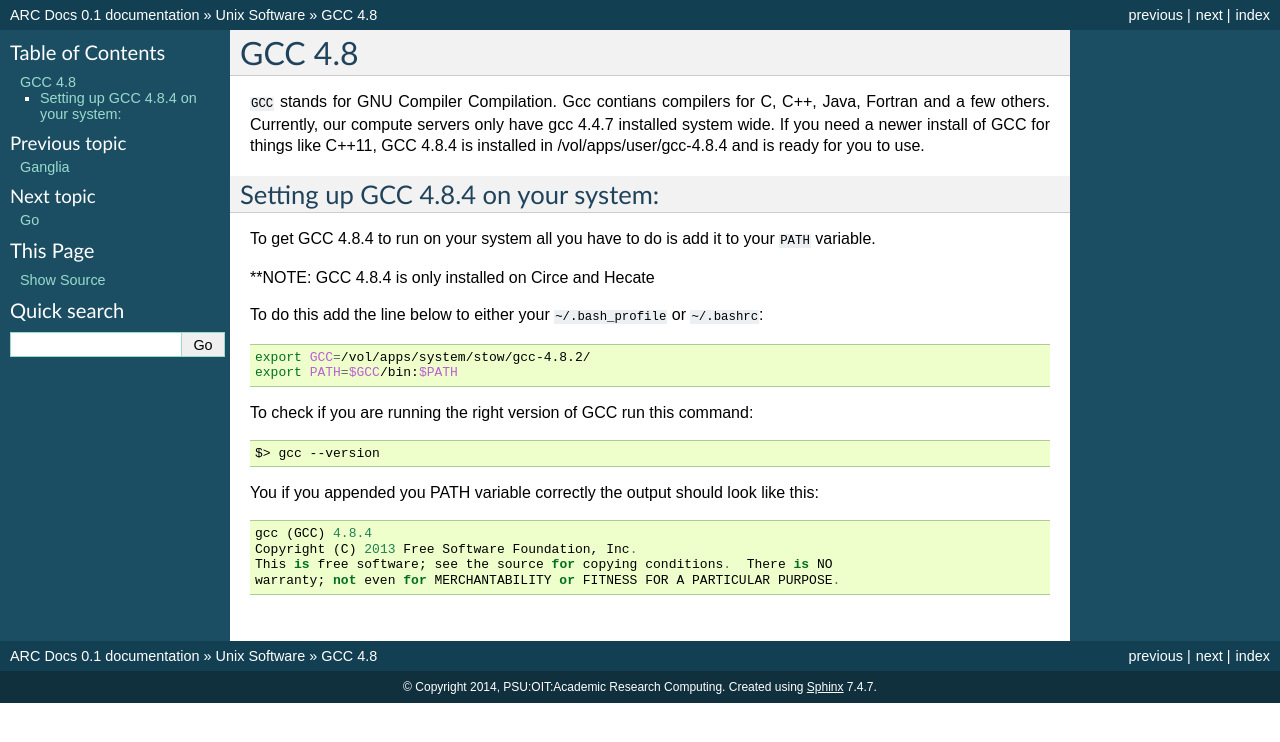
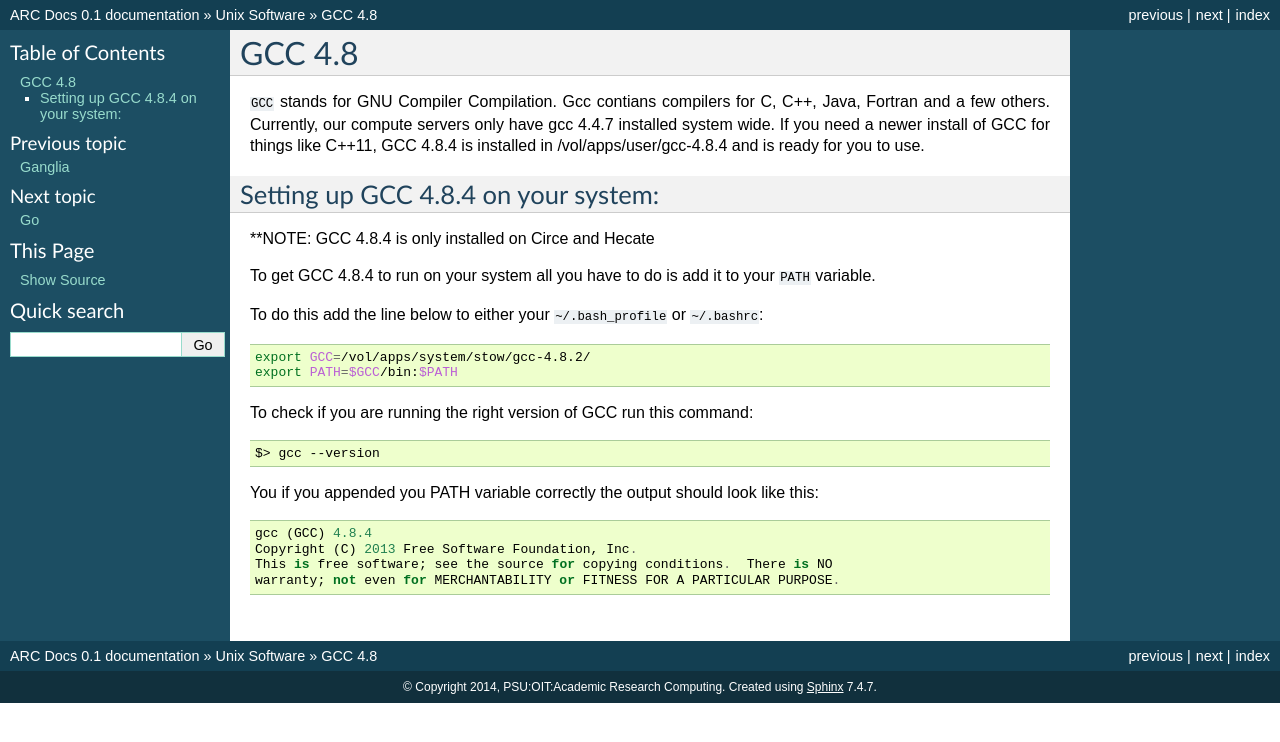
Before and after one commit to PSU-Research-Computing/psurc-docs, a Sphinx documentation site: the page built from source/unix_software/gcc.rst, in a window 1280 px wide. Shown: the top 742 px of the page. Built offline with Sphinx 7.4.7, drawn with Linux system fonts in a browser that asks for light colours.

Commit message:
changed some lines around, sorry for the multiple commits

```diff
--- a/source/unix_software/gcc.rst
+++ b/source/unix_software/gcc.rst
@@ -8,9 +8,9 @@ GCC 4.8
 
 Setting up GCC 4.8.4 on your system:
 ------------------------------------
+\*\*NOTE: GCC 4.8.4 is only installed on Circe and Hecate
+
 To get GCC 4.8.4 to run on your system all you have to do is add it to your ``PATH`` variable.
-
-\*\*NOTE: GCC 4.8.4 is only installed on Circe and Hecate
 
 To do this add the line below to either your ``~/.bash_profile`` or ``~/.bashrc``:
 
```
